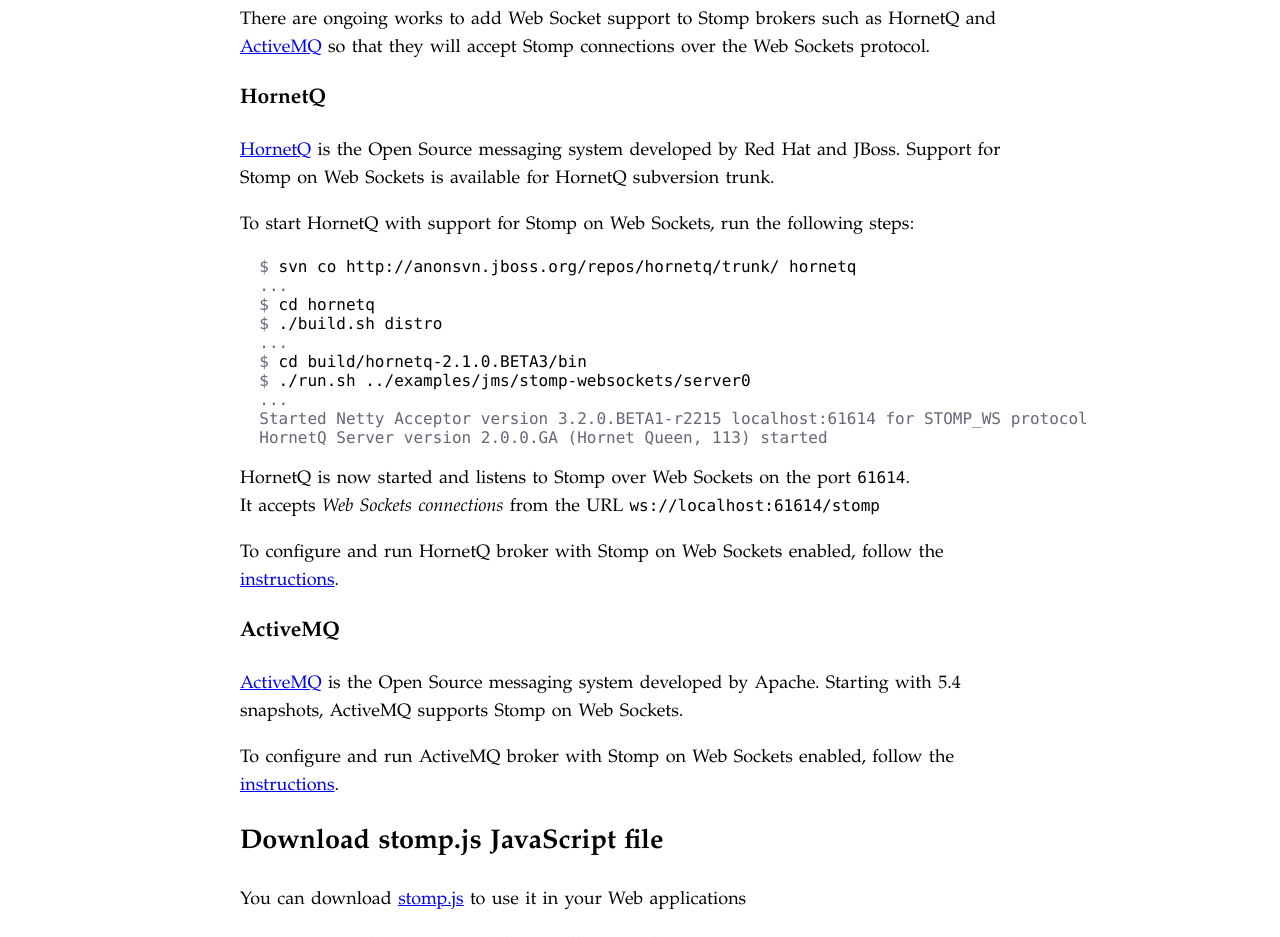
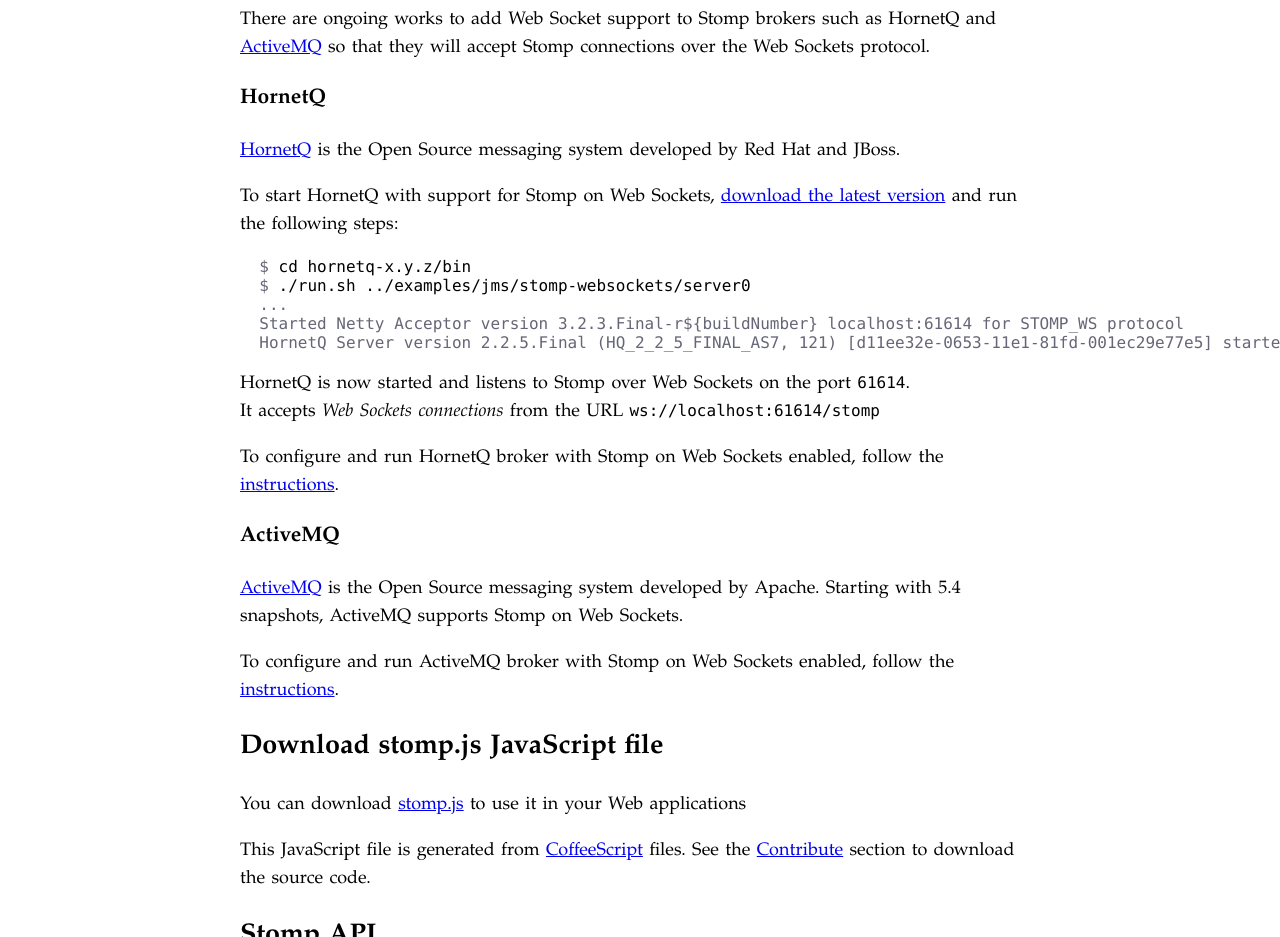
Before and after one commit to jmesnil/stomp-websocket, a plain HTML site: page doc/index.html in a window 1280 px wide. Shown: the part 1560-2497 px from the top of the page. Drawn offline with nearby package versions, Linux system fonts and the light colour scheme.

Commit message:
Doc: updated HornetQ instructions

```diff
--- a/doc/index.html
+++ b/doc/index.html
@@ -82,20 +82,16 @@
 <h3 id=hornetq>HornetQ</h3>
 
 <p><a href=http://jboss.org/hornetq>HornetQ</a> is the Open Source messaging system developed
-  by Red Hat and JBoss. Support for Stomp on Web Sockets is available for HornetQ subversion trunk.</p>
-<p>To start HornetQ with support for Stomp on Web Sockets, run the following steps:</p>
+  by Red Hat and JBoss.</p>
+
+<p>To start HornetQ with support for Stomp on Web Sockets, <a href=http://www.jboss.org/hornetq/downloads.html>download the latest version</a> and run the following steps:</p>
 
 <pre>
-  <samp>$ </samp><kbd>svn co http://anonsvn.jboss.org/repos/hornetq/trunk/ hornetq</kbd>
-  <samp>...</samp>
-  <samp>$ </samp><kbd>cd hornetq </kbd>
-  <samp>$ </samp><kbd>./build.sh distro</kbd>
-  <samp>...</samp>
-  <samp>$ </samp><kbd>cd build/hornetq-2.1.0.BETA3/bin</kbd>
+  <samp>$ </samp><kbd>cd hornetq-x.y.z/bin</kbd>
   <samp>$ </samp><kbd>./run.sh ../examples/jms/stomp-websockets/server0</kbd>
   <samp>...
-  Started Netty Acceptor version 3.2.0.BETA1-r2215 localhost:61614 for STOMP_WS protocol
-  HornetQ Server version 2.0.0.GA (Hornet Queen, 113) started</samp>
+  Started Netty Acceptor version 3.2.3.Final-r${buildNumber} localhost:61614 for STOMP_WS protocol
+  HornetQ Server version 2.2.5.Final (HQ_2_2_5_FINAL_AS7, 121) [d11ee32e-0653-11e1-81fd-001ec29e77e5] started</samp>
 </pre>
 
 <p>HornetQ is now started and listens to Stomp over Web Sockets on the port <code>61614</code>.<br>
```
